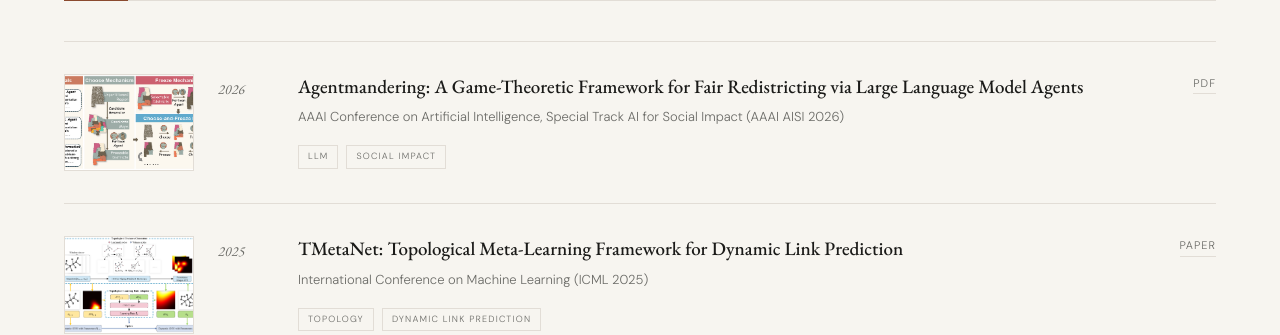
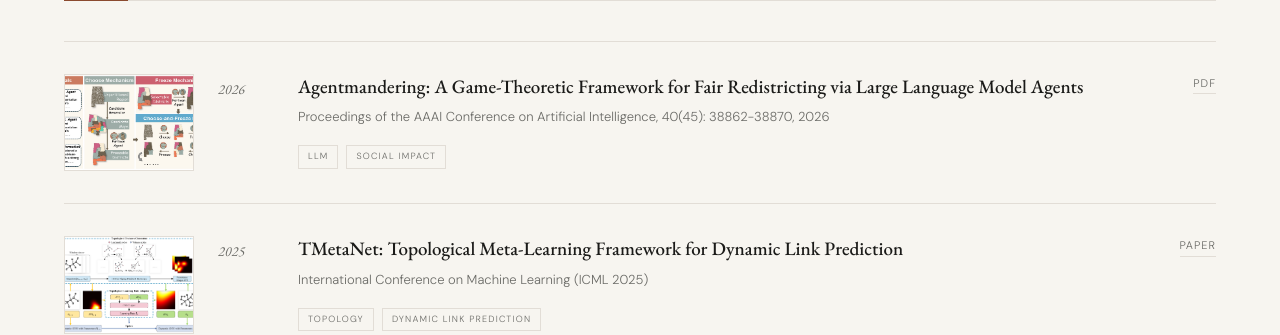
Before and after one commit to Lihaogx/lihaogx.github.io, a Jekyll site: the page built from _pages/about.md, in a window 1280 px wide and 900 px high, scrolled down 2834 px. Shown: the part 152-487 px from the top of the window. Built offline with Jekyll 4.4.1, drawn with Linux system fonts in a browser that asks for light colours; some of the changed text lies outside the part shown.

Commit message:
docs: update Agentmandering publication info

```diff
--- a/_data/homepage.yml
+++ b/_data/homepage.yml
@@ -82,8 +82,8 @@
 news:
   title: "最新动态"
   items:
-    - date: "2025.11"
-      text: "'Agentmandering' was accepted to AAAI AISI 2026."
+    - date: "2026"
+      text: "'Agentmandering' was published in the Proceedings of the AAAI Conference on Artificial Intelligence."
     - date: "2025.05"
       text: "'TMetaNet' was accepted to ICML 2025."
     - date: "2025.01"
@@ -136,13 +136,13 @@
     - year: "2026"
       category: "llm"
       title: "Agentmandering: A Game-Theoretic Framework for Fair Redistricting via Large Language Model Agents"
-      venue: "AAAI Conference on Artificial Intelligence, Special Track AI for Social Impact (AAAI AISI 2026)"
+      venue: "Proceedings of the AAAI Conference on Artificial Intelligence, 40(45): 38862-38870, 2026"
       tags:
         - "LLM"
         - "Social Impact"
       links:
         - label: "PDF"
-          href: "https://arxiv.org/abs/2511.04076"
+          href: "https://ojs.aaai.org/index.php/AAAI/article/view/41231"
       image: "/images/Agentmandering.jpg"
     - year: "2025"
       category: "topology"
```
